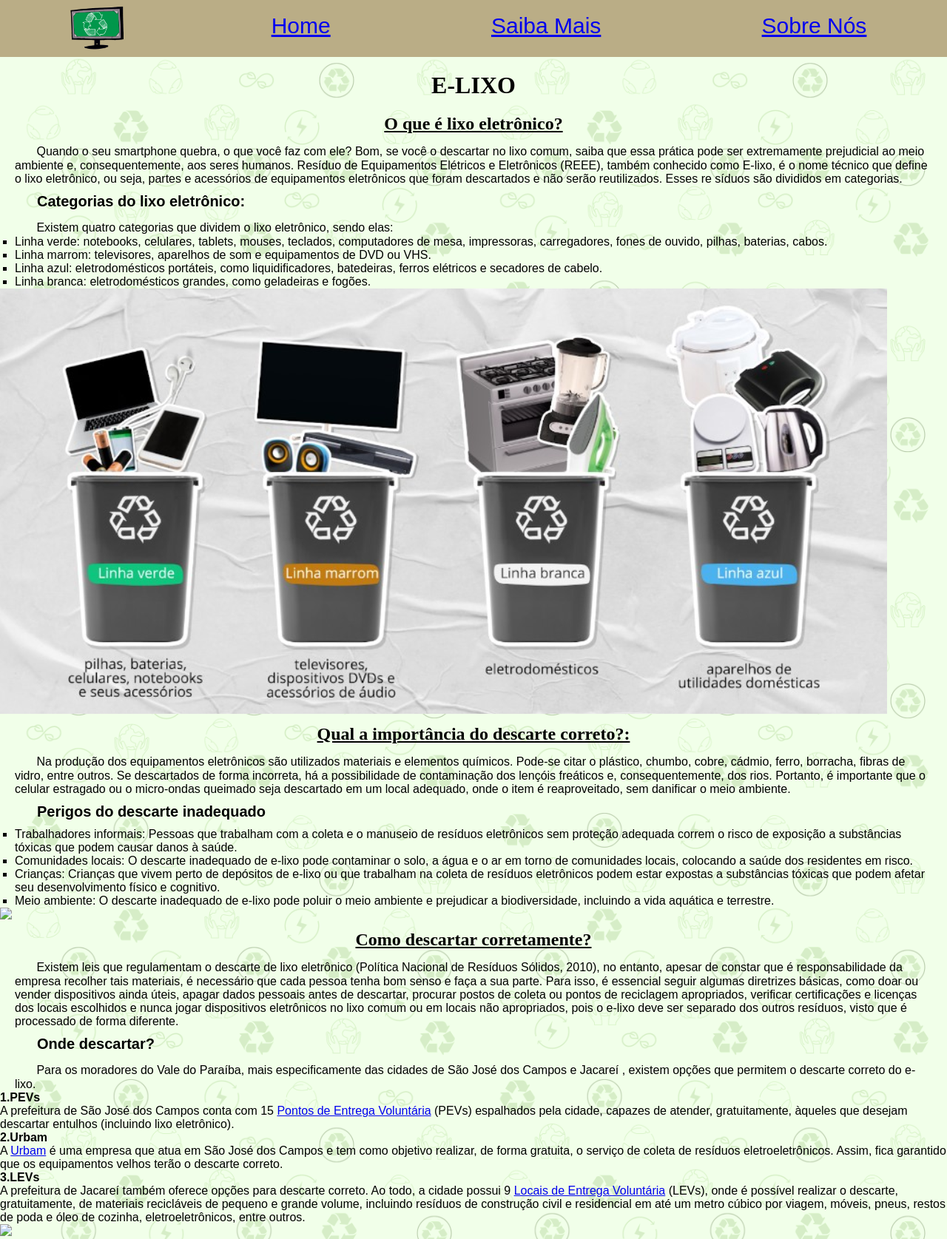
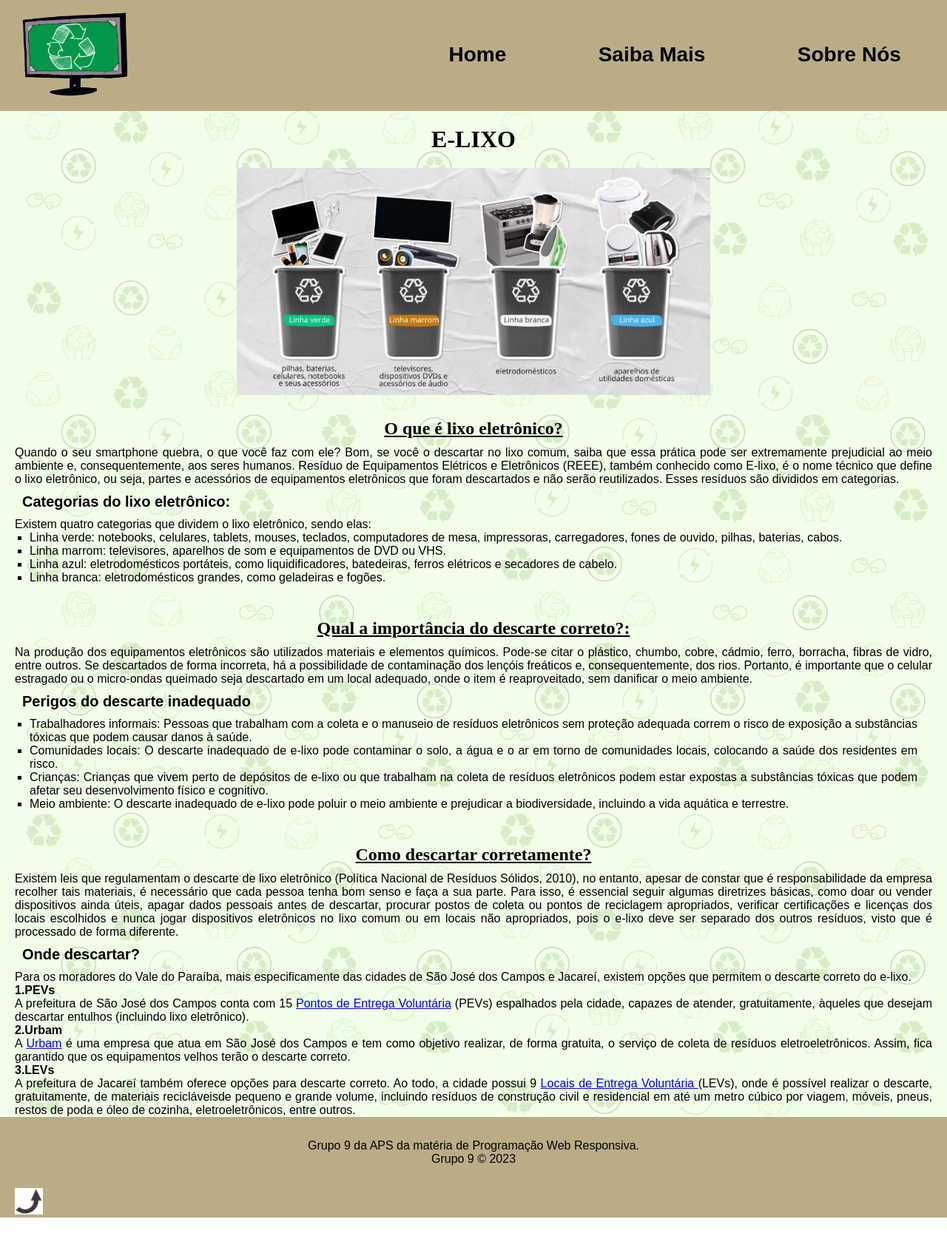
Before and after one commit to AndreEsposito/APS_PWR, a plain HTML site: page index.html in a window 1280 px wide. Shown: the whole page at 74% size. After the commit the page ends 1646 px from the top, so only its background shows below. Drawn offline with Linux system fonts and the light colour scheme.

Commit message:
finalizando css das páginas home e saibaMais

```diff
--- a/index.html
+++ b/index.html
@@ -11,58 +11,65 @@
 </head>
 
 <body>
+    <header>
+        <a NAME="baixo" href="#topo"></a> <!--ponto de origem para voltar ao topo-->
         <div class="navbar">
             <!--LOGO-->
-        <img class="logo" src="imagens/logo.png" alt="logo de um monitor com símbolo de reciclagem" width="6%"
-            height="6%">
+            <div> <a href="index.html"><img class="logo" src="imagens/logo.png" alt="logo de um monitor com símbolo de reciclagem" width="30%"></a> </div>
             <!--HOME-->
-        <div class="home"> <a href="index.html">Home</a> </div>
+            <div> <a class="home" href="index.html">Home</a> </div>
             <!--SAIBA MAIS-->
-        <div class="saiba_mais"> <a href="saibaMais.html">Saiba Mais</a> </div>
+            <div> <a class="saiba_mais" href="saibaMais.html">Saiba Mais</a> </div>
             <!--SOBRE NÓS-->
-        <div class="sobre_nos"> <a href="sobreNos.html">Sobre Nós</a> </div>
+            <div> <a class="sobre_nos" href="sobreNos.html">Sobre Nós</a> </div>
         </div>
-    <h1 class="titulo">E-LIXO</h1> <!--titulo que ficará na main ao lado -->
+    </header>
+
+    <main>
+        <h1 class="title">E-LIXO</h1>
+        <img class="img" src="imagens/e-lixo.png" alt="Imagem ilustrando quatro linhas de lixo eletronico.
+        Linha verde: Pilhas, baterias, celulares, notebooks e seus acessorios;
+        Linha Marrom: Televisores, dispositivos DVDs e acessorios de audio;
+        Branca: Eletrodomesticos; e a Linha azul: Aparelhos de utilidade domésticas."
+        width="50%">
+
+        <br> <br> <!--separa os assuntos-->
+
+        <!--PARÁGRAFO 1-->
         <h2 class="subtitle">O que é lixo eletrônico?</h2>
-    <!--PARÁGRAFO 1-->
-    <div class="p1">
-        <p> ㅤㅤQuando o seu smartphone quebra, o que você faz com ele? Bom, se você o descartar no lixo comum,
-            saiba que essa prática pode ser extremamente prejudicial ao meio ambiente e, consequentemente, aos seres
-            humanos.
+        <p>Quando o seu smartphone quebra, o que você faz com ele? Bom, se você o descartar no lixo comum, saiba que
+            essa prática pode ser extremamente prejudicial ao meio ambiente e, consequentemente, aos seres humanos.
             Resíduo de Equipamentos Elétricos e Eletrônicos (REEE), também conhecido como E-lixo, é o nome técnico que
-            define o lixo
-            eletrônico, ou seja, partes e acessórios de equipamentos eletrônicos que foram descartados e não serão
-            reutilizados. Esses re
-            síduos são divididos em categorias.</p>
+            define o lixo eletrônico, ou seja, partes e acessórios de equipamentos eletrônicos que foram descartados e
+            não serão reutilizados. Esses resíduos são divididos em categorias.
+        </p>
 
         <h3 class="subtitle_2">Categorias do lixo eletrônico:</h3>
-        <p>ㅤㅤExistem quatro categorias que dividem o lixo eletrônico, sendo elas:</p>
+        <div class="p1">
+            <p>Existem quatro categorias que dividem o lixo eletrônico, sendo elas:</p>
             <ul type="square">
-            <li>Linha verde: notebooks, celulares,
-                tablets, mouses, teclados, computadores de mesa, impressoras, carregadores, fones de ouvido, pilhas,
-                baterias, cabos.</li>
+                <li>Linha verde: notebooks, celulares, tablets, mouses, teclados, computadores de mesa, impressoras,
+                    carregadores, fones de ouvido, pilhas, baterias, cabos.</li>
                 <li>Linha marrom: televisores, aparelhos de som e equipamentos de DVD ou VHS.</li>
-            <li>Linha azul: eletrodomésticos portáteis, como liquidificadores, batedeiras, ferros elétricos e secadores
-                de cabelo.</li>
+                <li>Linha azul: eletrodomésticos portáteis, como liquidificadores, batedeiras, ferros elétricos e
+                    secadores de cabelo.</li>
                 <li>Linha branca: eletrodomésticos grandes, como geladeiras e fogões.</li>
             </ul>
         </div>
-    <div class="img">
-        <img src="imagens/e-lixo.png" alt="Imagem ilustrando quatro linhas de lixo eletronico.
-        Linha verde: Pilhas, baterias, celulares, notebooks e seus acessorios;
-        Linha Marrom: Televisores, dispositivos DVDs e acessorios de audio;
-        Linha Branca: Eletrodomesticos; e a Linha azul: Aparelhos de utilidade domésticas.">
-    </div>
+
+        <br> <br> <!--separa os assuntos-->
+
         <!--PARÁGRAFO 2-->
         <h2 class="subtitle">Qual a importância do descarte correto?:</h2>
         <div class="p2">
-        <p>ㅤㅤNa produção dos equipamentos eletrônicos são utilizados materiais e elementos químicos. Pode-se citar o
+            <p>Na produção dos equipamentos eletrônicos são utilizados materiais e elementos químicos. Pode-se citar o
                 plástico, chumbo, cobre,
                 cádmio, ferro, borracha, fibras de vidro, entre outros. Se descartados de forma incorreta, há a
                 possibilidade de contaminação
                 dos lençóis freáticos e, consequentemente, dos rios. Portanto, é importante que o celular estragado ou o
                 micro-ondas queimado seja
-            descartado em um local adequado, onde o item é reaproveitado, sem danificar o meio ambiente.</p>
+                descartado em um local adequado, onde o item é reaproveitado, sem danificar o meio ambiente.
+            </p>
             <h3 class="subtitle_2">Perigos do descarte inadequado</h3>
             <ul type="square">
                 <li>Trabalhadores informais: Pessoas que trabalham com a coleta e o manuseio de resíduos
@@ -77,52 +84,58 @@
                     a biodiversidade, incluindo a vida aquática e terrestre.</li>
             </ul>
         </div>
-    <div class="img">
-        <img src="...">
-    </div>
+
+        <br> <br><!--separa os assuntos-->
 
         <!--PARÁGRAFO 3-->
         <h2 class="subtitle">Como descartar corretamente?</h2>
         <div class="p3">
-        <p>ㅤㅤExistem leis que regulamentam o descarte de lixo eletrônico (Política Nacional de Resíduos Sólidos,
+            <p>Existem leis que regulamentam o descarte de lixo eletrônico (Política Nacional de Resíduos Sólidos,
                 2010), no entanto, apesar de constar que é responsabilidade da empresa recolher tais materiais, é
                 necessário que cada pessoa tenha bom senso e faça a sua parte. Para isso, é essencial seguir
                 algumas diretrizes básicas, como doar ou vender dispositivos ainda úteis, apagar dados pessoais
                 antes de descartar, procurar postos de coleta ou pontos de reciclagem apropriados, verificar
                 certificações e licenças dos locais escolhidos e nunca jogar dispositivos eletrônicos no lixo
                 comum ou em locais não apropriados, pois o e-lixo deve ser separado dos outros resíduos, visto
-            que é processado de forma diferente.</p>
+                que é processado de forma diferente.
+            </p>
             <h3 class="subtitle_2">Onde descartar?</h3>
-        <p>ㅤㅤPara os moradores do Vale do Paraíba, mais especificamente das cidades de São José dos Campos e Jacareí
-            , existem opções que permitem o descarte correto do e-lixo.</p>
+            <p>Para os moradores do Vale do Paraíba, mais especificamente das cidades de São José dos Campos e
+                Jacareí, existem opções que permitem o descarte correto do e-lixo.
+            </p>
         </div>
+
         <h4>1.PEVs</h4>
         <p>A prefeitura de São José dos Campos conta com 15 <a
                 href="https://www.sjc.sp.gov.br/servicos/urbanismo-e-sustentabilidade/residuos-solidos/pev/"
                 target="_blank">Pontos de Entrega Voluntária</a>
             (PEVs) espalhados pela cidade,
-        capazes de atender, gratuitamente, àqueles que desejam descartar entulhos (incluindo lixo eletrônico).</p>
+            capazes de atender, gratuitamente, àqueles que desejam descartar entulhos (incluindo lixo eletrônico).
+        </p>
         <h4>2.Urbam</h4>
         <p>A <a href="https://www.urbam.com.br/coleta_eletronicos" target="_blank">Urbam</a> é uma empresa que atua em
             São José dos Campos e tem como objetivo realizar, de forma gratuita,
             o serviço de coleta de resíduos eletroeletrônicos. Assim, fica garantido que os equipamentos
-        velhos terão o descarte correto.</p>
+            velhos terão o descarte correto.
+        </p>
         <h4>3.LEVs</h4>
-    <p>A prefeitura de Jacareí também oferece opções para descarte correto. Ao todo, a cidade possui 9 <a
-            href="https://www.jacarei.sp.gov.br/wp-content/uploads/2017/06/residuos_e_lev.pdf" target="_blank">Locais
-            de Entrega Voluntária</a> (LEVs), onde é possível realizar o descarte, gratuitamente, de materiais
-        recicláveis
-        de pequeno e grande volume, incluindo resíduos de construção civil e residencial em até um metro cúbico
-        por viagem, móveis, pneus, restos de poda e óleo de cozinha, eletroeletrônicos, entre outros.</p>
+        <p>A prefeitura de Jacareí também oferece opções para descarte correto. Ao todo, a cidade possui 9
+            <a href="https://www.jacarei.sp.gov.br/wp-content/uploads/2017/06/residuos_e_lev.pdf" target="_blank">
+                Locais de Entrega Voluntária
+            </a>
+            (LEVs), onde é possível realizar o descarte, gratuitamente, de materiais recicláveisde pequeno
+            e grande volume, incluindo resíduos de construção civil e residencial em até um metro cúbico
+            por viagem, móveis, pneus, restos de poda e óleo de cozinha, eletroeletrônicos, entre outros.
+        </p>
+    </main>
+
+    <footer>
+        <div class="direitosAutorais">
+            <p>Grupo 9 da APS da matéria de Programação Web Responsiva.</p>
+            <p>Grupo 9 © 2023</p>
         </div>
-
-    <div class="img">
-        <img src="...">
-    </div>
-
-
-
-
+        <a class="pontoDestino" NAME="topo" href="#baixo"><img src="imagens/retornaTopo.png" alt="ícone clicável com seta para cima" width="3%"></a>
+    </footer>
 </body>
 
 </html>
--- a/style.css
+++ b/style.css
@@ -23,34 +23,35 @@ body {
 .saiba_mais,
 .sobre_nos {
     float: left;
-    font-size: 30px;
-    padding: 18px 18px;
-    color: #216e0a;
-    text-overflow: ellipsis;
+    padding: 58px 40px;
+    color: #000000;
+    font-size: 28px;
+    font-weight: 600;
+    font-family: Arial, Helvetica, sans-serif;
+    text-decoration: none;
 }
 
-.home:hover {
-    font-size: 250%
-}
-
-.saiba_mais:hover {
-    font-size: 250%
-}
-
+.home:hover,
+.saiba_mais:hover,
 .sobre_nos:hover {
-    font-size: 250%;
+    background-color: #918668;
+    border-radius: 10px;
 }
 
 .logo {
     display: flex;
 }
 
-.titulo {
+.title {
     text-align: Center;
     font-size: 150 px;
     font-family: Castoro Titling;
     margin: 20px;
+}
 
+
+.img{
+    padding-left: 25%;
 }
 
 .subtitle {
@@ -69,13 +70,26 @@ body {
     margin-bottom: 10px;
 }
 
-img {
+p, ol, ul, li, h3, h4 {
+    margin-left: 20px;
+    margin-right: 20px;
+    text-align: justify;
+}
+
+footer {
+    background-color: #baad86;
+    color: #000000;
+}
+
+.direitosAutorais p{
     text-align: center;
 }
 
-.p1,
-.p2,
-.p3 {
+.direitosAutorais {
+    padding-top: 30px;
+    padding-bottom: 30px;
+}
+
+.pontoDestino {
     margin-left: 20px;
-    margin-right: 20px;
 }
```
Also changed, not shown: saibaMais.html (+48 -57 lines), imagens/retornaTopo.png (added). Lines whose indentation alone changed are shown as unchanged.
